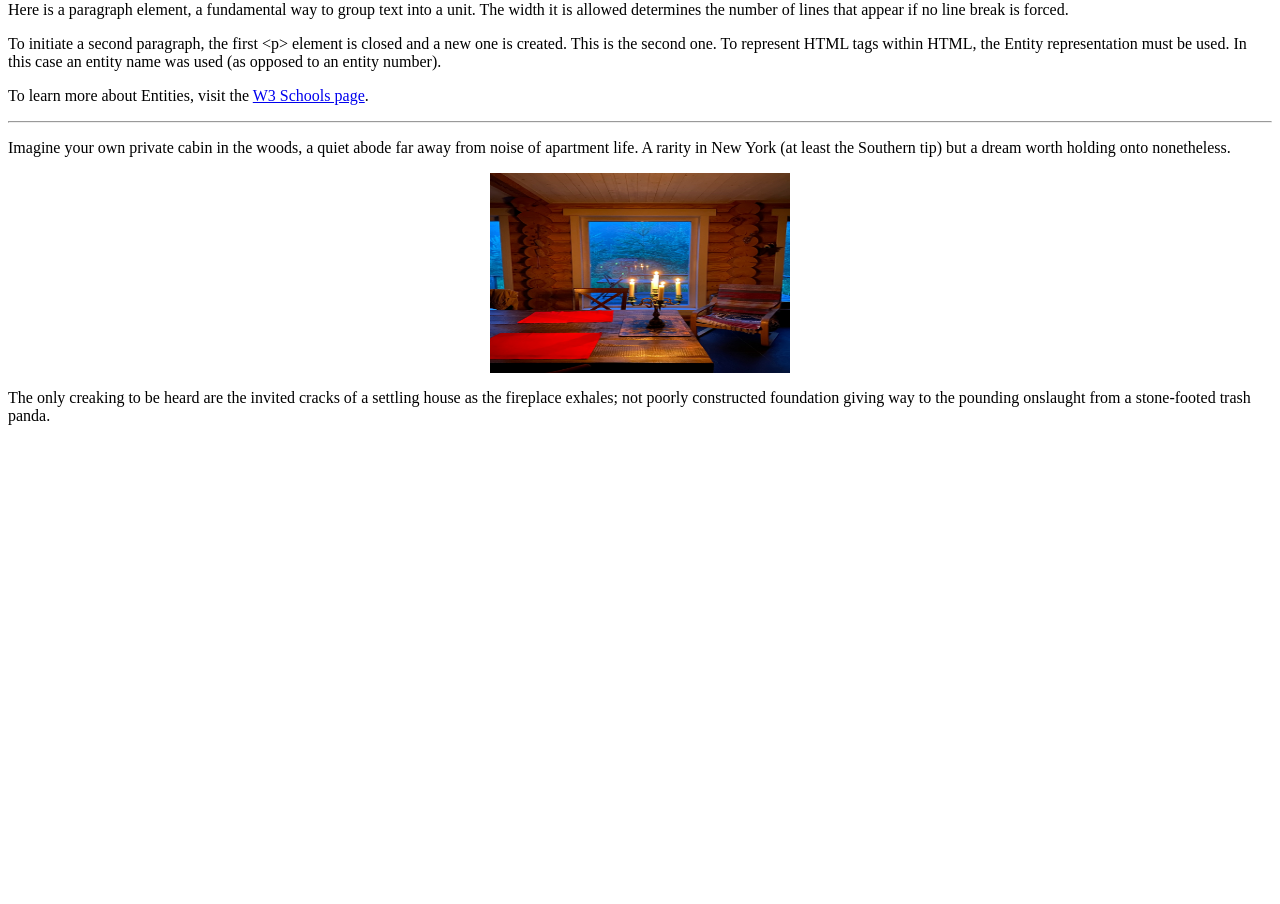
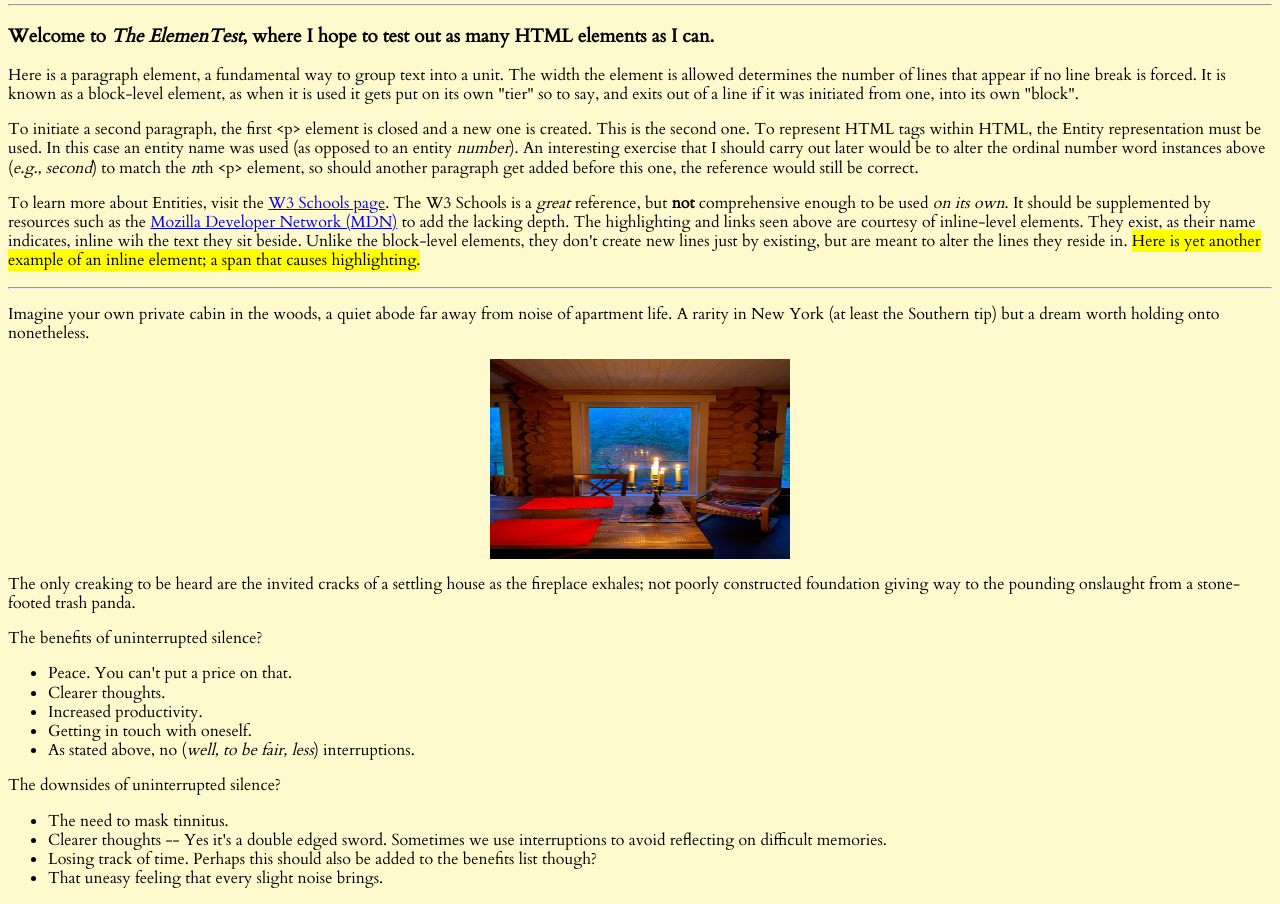
Before and after one commit to mindspray/git_test_1, a plain HTML site: page index.html in a window 1280 px wide. Shown: the part 126-1030 px from the top of the page. Before the commit the page ends 800 px from the top, so only its background shows below. Drawn offline with Linux system fonts and the light colour scheme.

Commit message:
Added to index.html and a top-right bg image

```diff
--- a/index.html
+++ b/index.html
@@ -3,24 +3,31 @@
 	<head>
 		<meta charset="UTF-8">
 		<title>My First Repo</title>
+		<link rel="preconnect" href="https://fonts.googleapis.com">
+		<link rel="preconnect" href="https://fonts.gstatic.com" crossorigin>
+		<link href="https://fonts.googleapis.com/css2?family=Cardo&display=swap" rel="stylesheet">
 		<link rel="stylesheet" href="styles.css">
 		<!-- This is a comment in the head -->
 	</head>
 	<body>
 		<!-- This is a comment in the body -->
 		<h1>The ElemenTest</h1>
-		<h2>Can I weather the elements? <em>Let's find out.</em></h2>
+		<h2>Can I weather the elements? <em><span class="_">Let's find out</span>.</em></h2>
+		<hr>
+		<h3>Welcome to <em>The ElemenTest</em>, where I hope to test out as many HTML elements as I can.</h3>
 		<p>
 			Here is a paragraph element, a fundamental way to group text into a unit.
-			The width it is allowed determines the number of lines that appear if no line break
-			is forced.
+			The width the element is allowed determines the number of lines that appear if no line break is forced.
+			It is known as a block-level element, as when it is used it gets put on its own "tier" so to say, and exits out of a line if it was initiated from one, into its own "block".
 		</p>
 		<p>
-			To initiate a second paragraph, the first &lt;p&gt; element is closed and
-			a new one is created. This is the second one. To represent HTML tags within HTML, the Entity representation must be used. In this case an entity name was used (as opposed to an entity number).
+			To initiate a second paragraph, the first &lt;p&gt; element is closed and a new one is created.
+			This is the second one.
+			To represent HTML tags within HTML, the Entity representation must be used. In this case an entity name was used (as opposed to an entity <em>number</em>). An interesting exercise that I should carry out later would be to alter the ordinal number word instances above (<em>e.g., second</em>) to match the <em>n</em>th &lt;p&gt; element, so should another paragraph get added before this one, the reference would still be correct.
 		</p>
 		<p>
-			To learn more about Entities, visit the <a href="https://www.w3schools.com/html/html_entities.asp">W3 Schools page</a>.
+			To learn more about Entities, visit the <a href="https://www.w3schools.com/html/html_entities.asp">W3 Schools page</a>. The W3 Schools is a <em>great</em> reference, but <strong>not</strong> comprehensive enough to be used <em>on its own</em>. It should be supplemented by resources such as the <a href="https://developer.mozilla.org/en-US/docs/Web">Mozilla Developer Network (MDN)</a> to add the lacking depth.
+			The highlighting and links seen above are courtesy of inline-level elements. They exist, as their name indicates, inline wih the text they sit beside. Unlike the block-level elements, they don't create new lines just by existing, but are meant to alter the lines they reside in. <span class="highlight">Here is yet another example of an inline element; a span that causes highlighting.</span>
 		</p>
 		<hr>
 		<p>
@@ -32,5 +39,22 @@
 		<p>
 			The only creaking to be heard are the invited cracks of a settling house as the fireplace exhales; not poorly constructed foundation giving way to the pounding onslaught from a stone-footed trash panda.
 		</p>
+		<p>
+			The benefits of uninterrupted silence?
+		</p>
+		<ul>
+			<li>Peace. You can't put a price on that.</li>
+			<li>Clearer thoughts.</li>
+			<li>Increased productivity.</li>
+			<li>Getting in touch with oneself.</li>
+			<li>As stated above, no (<em>well, to be fair, less</em>) interruptions.</li>
+		</ul>
+		<p>The downsides of uninterrupted silence?</p>
+		<ul>
+			<li>The need to mask tinnitus.</li>
+			<li>Clearer thoughts -- Yes it's a double edged sword. Sometimes we use interruptions to avoid reflecting on difficult memories.</li>
+			<li>Losing track of time. Perhaps this should also be added to the benefits list though?</li>
+			<li>That uneasy feeling that every slight noise brings.</li>
+		</ul>
 	</body>
 </html>
--- a/styles.css
+++ b/styles.css
@@ -1,3 +1,20 @@
+body {
+	background-color: lemonchiffon;
+	font-family: Cardo, serif;
+	line-height: 1.2;
+	background-image: url("img/hammer-emoji-128px.png");
+	background-position: top right;
+	background-repeat: no-repeat;
+}
+
+._ {
+	text-decoration: underline;
+}
+
+.highlight {
+	background-color: yellow;
+}
+
 .center {
 	margin:auto;
 	border: black;
@@ -9,3 +26,7 @@
 	display: block;
 	margin: auto;
 }
+
+a:hover {
+	background-color: bisque;
+}
```
Also changed, not shown: img/hammer-emoji-128px.png (added).
